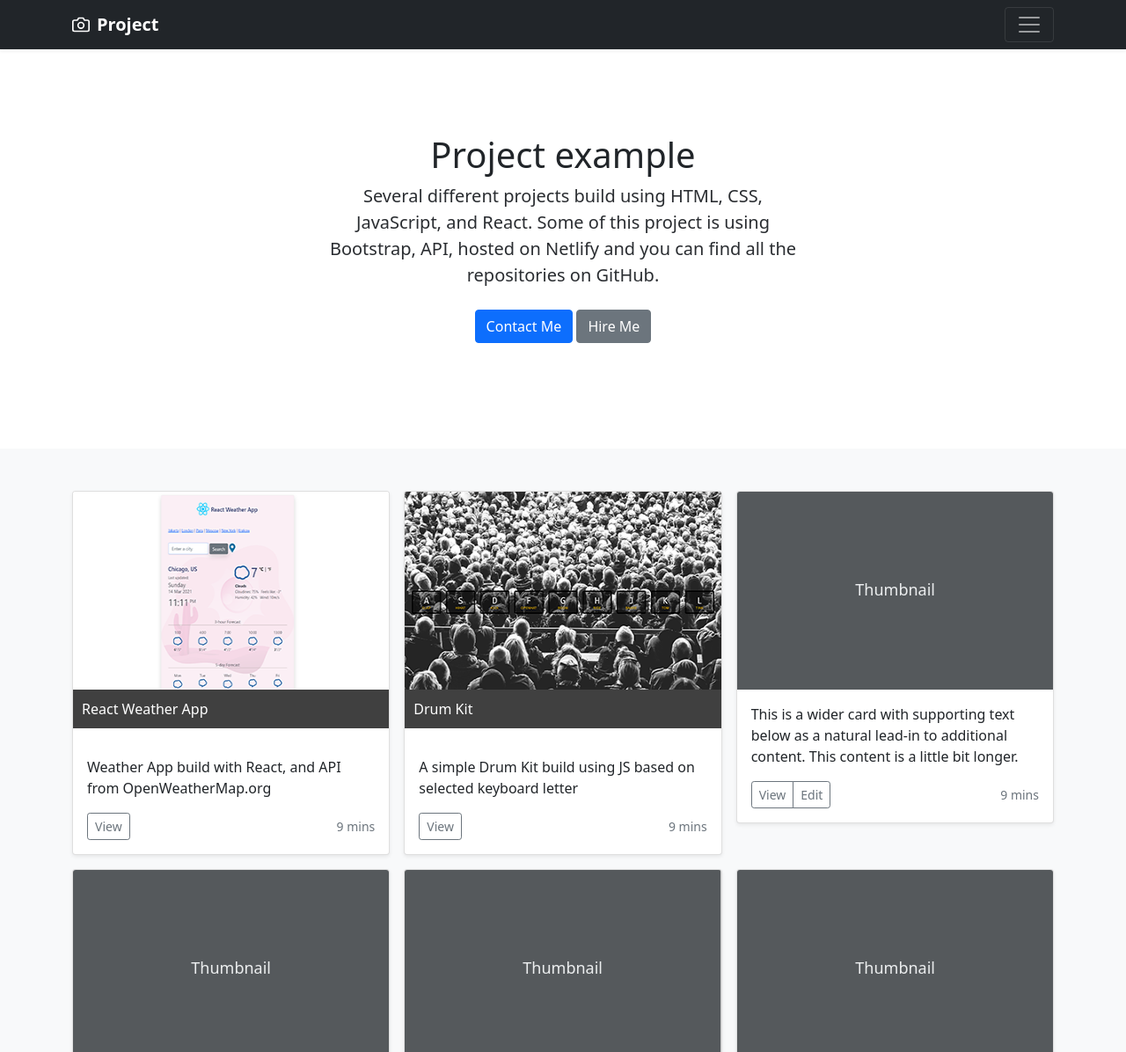
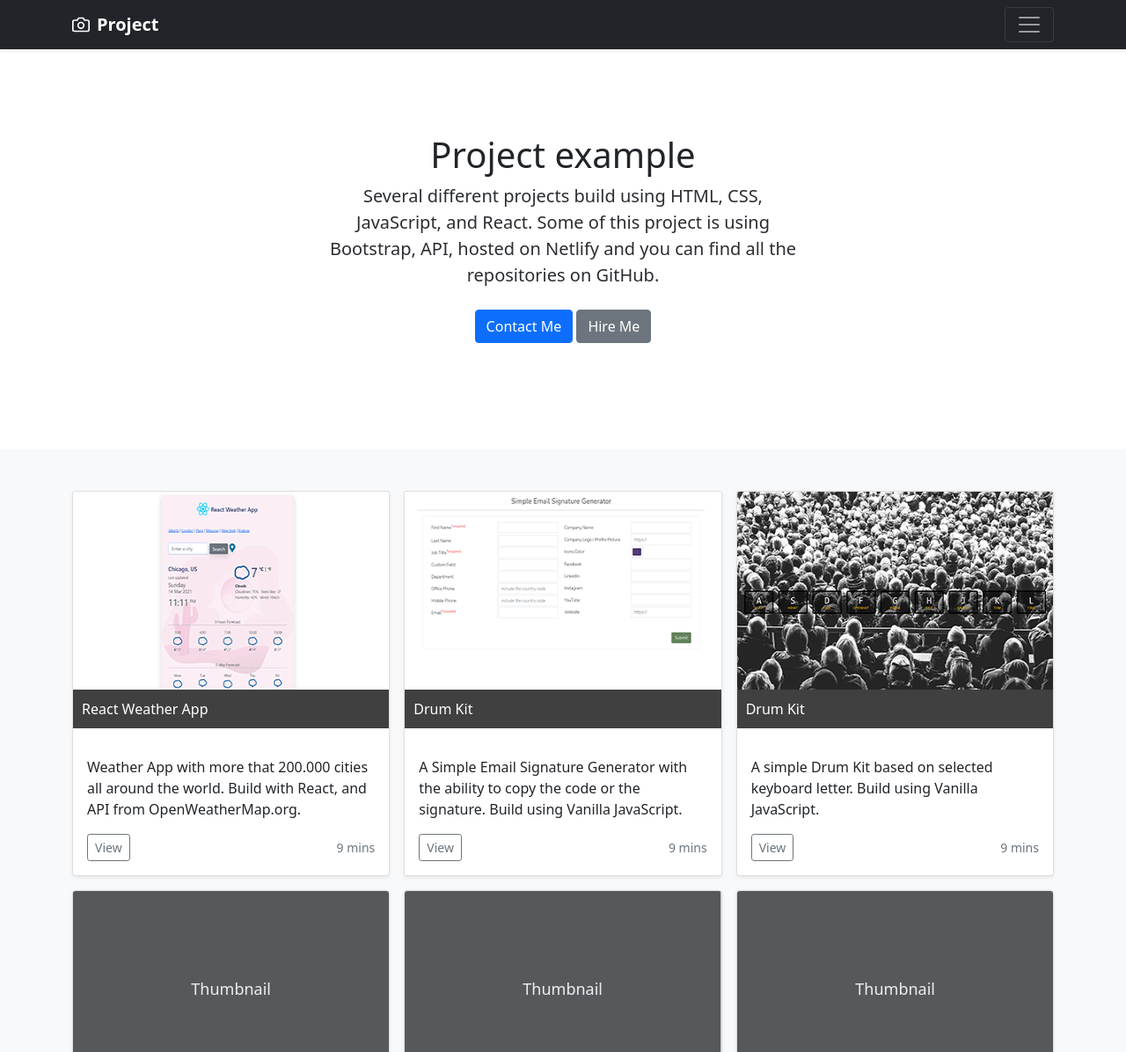
Before and after one commit to irSilviana/JavaScript30, a plain HTML site: page index.html in a window 1280 px wide. Shown: the top 1196 px of the page at 88% size. Drawn offline with nearby package versions, Linux system fonts and the light colour scheme.

Commit message:
Update main index.html

```diff
--- a/index.html
+++ b/index.html
@@ -147,8 +147,8 @@
 
                 <div class="card-body">
                   <p class="card-text">
-                    Weather App build with React, and API from
-                    OpenWeatherMap.org
+                    Weather App with more that 200.000 cities all around the
+                    world. Build with React, and API from OpenWeatherMap.org.
                   </p>
                   <div
                     class="d-flex justify-content-between align-items-center"
@@ -156,6 +156,50 @@
                     <div class="btn-group">
                       <a
                         href="https://appweatherreact.netlify.app/"
+                        target="_blank"
+                      >
+                        <button
+                          type="button"
+                          class="btn btn-sm btn-outline-secondary"
+                        >
+                          View
+                        </button></a
+                      >
+                      <!-- <button
+                        type="button"
+                        class="btn btn-sm btn-outline-secondary"
+                      >
+                        Edit
+                      </button> -->
+                    </div>
+                    <small class="text-muted">9 mins</small>
+                  </div>
+                </div>
+              </div>
+            </div>
+            <div class="col">
+              <div class="card shadow-sm">
+                <title>Placeholder</title>
+                <img
+                  class="bd-placeholder-img card-img-top"
+                  src="./images/Simple-email-signature-generator.png"
+                  height="225px"
+                  alt="drumkit"
+                />
+
+                <p class="album-title">Drum Kit</p>
+
+                <div class="card-body">
+                  <p class="card-text">
+                    A Simple Email Signature Generator with the ability to copy
+                    the code or the signature. Build using Vanilla JavaScript.
+                  </p>
+                  <div
+                    class="d-flex justify-content-between align-items-center"
+                  >
+                    <div class="btn-group">
+                      <a
+                        href="https://signature-email.netlify.app/"
                         target="_blank"
                       >
                         <button
@@ -191,8 +235,8 @@
 
                 <div class="card-body">
                   <p class="card-text">
-                    A simple Drum Kit build using JS based on selected keyboard
-                    letter
+                    A simple Drum Kit based on selected keyboard letter. Build
+                    using Vanilla JavaScript.
                   </p>
                   <div
                     class="d-flex justify-content-between align-items-center"
@@ -215,53 +259,6 @@
                       >
                         Edit
                       </button> -->
-                    </div>
-                    <small class="text-muted">9 mins</small>
-                  </div>
-                </div>
-              </div>
-            </div>
-            <div class="col">
-              <div class="card shadow-sm">
-                <svg
-                  class="bd-placeholder-img card-img-top"
-                  width="100%"
-                  height="225"
-                  xmlns="http://www.w3.org/2000/svg"
-                  role="img"
-                  aria-label="Placeholder: Thumbnail"
-                  preserveAspectRatio="xMidYMid slice"
-                  focusable="false"
-                >
-                  <title>Placeholder</title>
-                  <rect width="100%" height="100%" fill="#55595c" />
-                  <text x="50%" y="50%" fill="#eceeef" dy=".3em">
-                    Thumbnail
-                  </text>
-                </svg>
-
-                <div class="card-body">
-                  <p class="card-text">
-                    This is a wider card with supporting text below as a natural
-                    lead-in to additional content. This content is a little bit
-                    longer.
-                  </p>
-                  <div
-                    class="d-flex justify-content-between align-items-center"
-                  >
-                    <div class="btn-group">
-                      <button
-                        type="button"
-                        class="btn btn-sm btn-outline-secondary"
-                      >
-                        View
-                      </button>
-                      <button
-                        type="button"
-                        class="btn btn-sm btn-outline-secondary"
-                      >
-                        Edit
-                      </button>
                     </div>
                     <small class="text-muted">9 mins</small>
                   </div>
```
Also changed, not shown: images/Simple-email-signature-generator.png (added).
